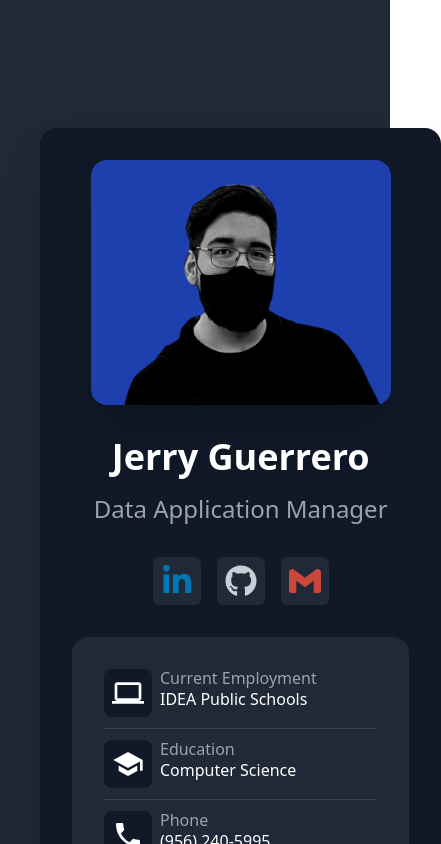
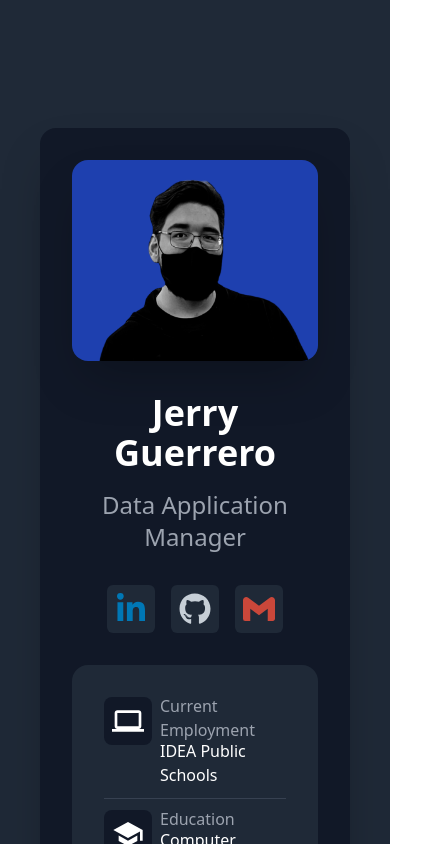
Before and after one commit to Durzo95/jerry-guerrero-portfolio, a Next.js app: page / in a window 390 px wide. Shown: the top 844 px of the page, 441 px wide, since content can reach past the window. Built offline with nearby package versions, Linux system fonts and the light colour scheme.

Commit message:
Width on mobile

```diff
--- a/components/MainBody.tsx
+++ b/components/MainBody.tsx
@@ -5,7 +5,7 @@ import MainBodyWhatIDo from "./MainBodyWhatIDo";
 export default function MainBody() {
   return (
     <>
-      <div className="h-max w-2/3 bg-gray-900 rounded-2xl shadow-2xl py-8 px-6">
+      <div className="h-max w-full lg:w-2/3 bg-gray-900 rounded-2xl shadow-2xl py-8 px-6">
         {/* About Me */}
         <MainBodyAboutMe />
         {/* What I do */}
--- a/components/Profile.tsx
+++ b/components/Profile.tsx
@@ -7,7 +7,7 @@ import ProfilePhoto from "./ProfilePhoto";
 
 export default function Profile() {
   return (
-    <div className="lg:w-1/3 lg:max-w-md min-w-max h-max p-8 bg-gray-900 rounded-2xl shadow-2xl text-white relative">
+    <div className="lg:w-1/3 lg:max-w-md min-w-full h-max p-8 bg-gray-900 rounded-2xl shadow-2xl text-white relative">
       {/* Profile image */}
       <ProfilePhoto />
       <div className="lg:mb-20 mb-8" />
```
